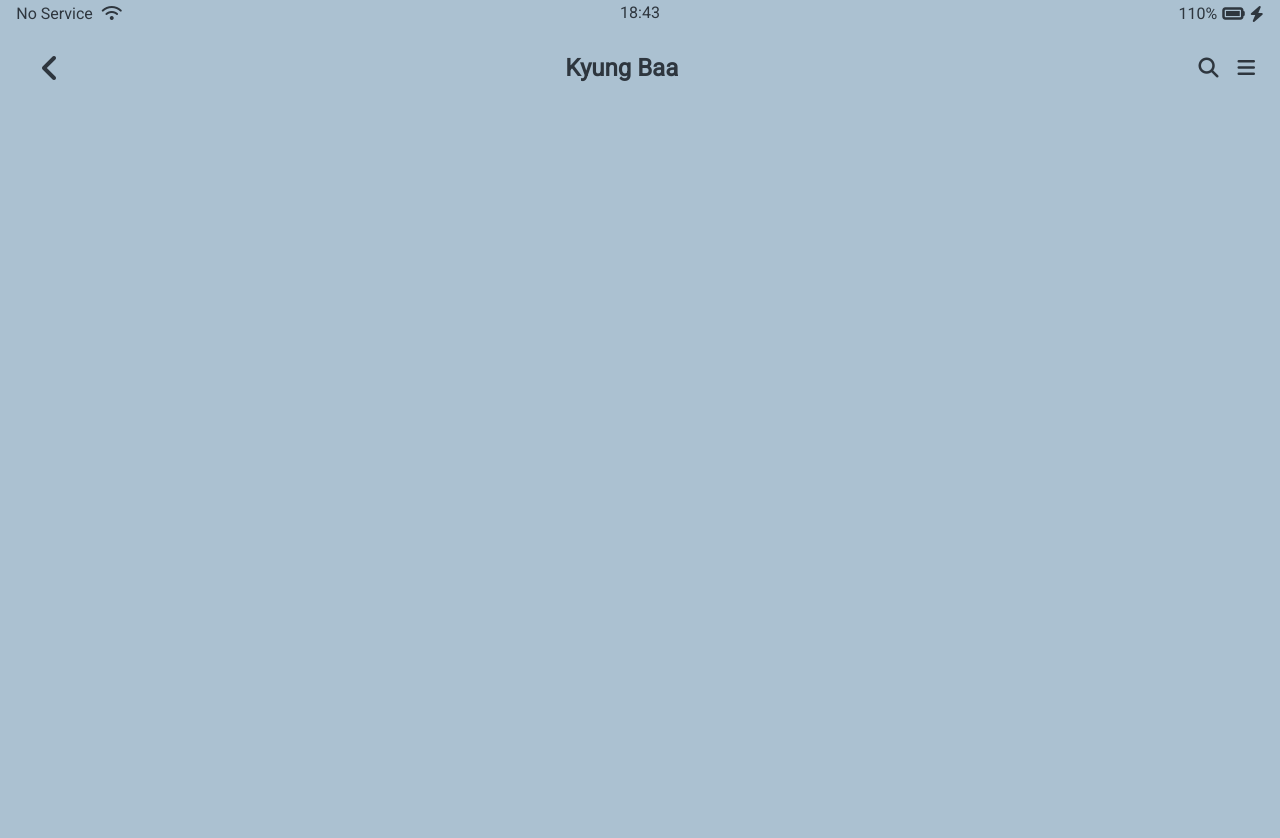
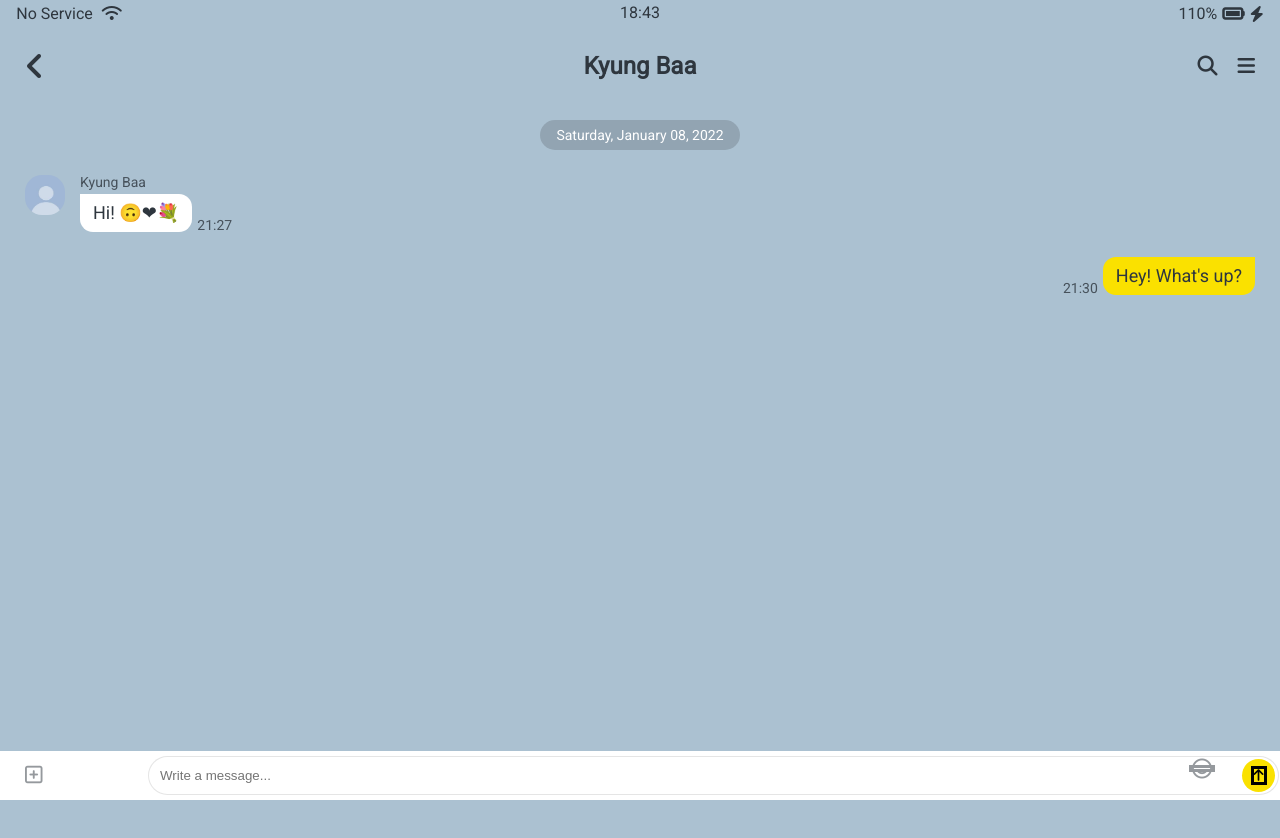
Before and after one commit to kyungbaa/kokoa-clone-2021, a plain HTML site: page chat.html in a window 1280 px wide. Shown: the top 838 px of the page. Before the commit the page ends 800 px from the top, so only its background shows below. Drawn offline with Linux system fonts and the light colour scheme.

Commit message:
Finish chat page

```diff
--- a/chat.html
+++ b/chat.html
@@ -37,7 +37,38 @@
       </div>
     </header>
 
-    <main class="main-screen"></main>
+    <main class="main-screen main-chat">
+      <div class="chat__timestamp">Saturday, January 08, 2022</div>
+
+      <div class="message-row">
+        <img src="images/user-avatar.jfif" alt="프로필이미지" />
+        <div class="message-row__content">
+          <span class="message_author">Kyung Baa</span>
+          <div class="message__info">
+            <span class="message__bubble">Hi! 🙃❤💐</span>
+            <span class="message__time">21:27</span>
+          </div>
+        </div>
+      </div>
+
+      <div class="message-row message-row--own">
+        <div class="message-row__content">
+          <div class="message__info">
+            <span class="message__bubble">Hey! What's up?</span>
+            <span class="message__time">21:30</span>
+          </div>
+        </div>
+      </div>
+    </main>
+
+    <form class="reply">
+      <div class="reply__column"><i class="far fa-plus-square fa-lg"></i></div>
+      <div class="reply__column">
+        <input type="text" placeholder="Write a message... " />
+        <i class="far fa-smile fa-lg"></i>
+        <button><i class="fas fa-arrow-up"></i></button>
+      </div>
+    </form>
 
     <script
       src="https://kit.fontawesome.com/6478f529f2.js"
--- a/css/components/alt-screen-header.css
+++ b/css/components/alt-screen-header.css
@@ -1,9 +1,13 @@
 .alt-header {
-  padding: 25px 25px 18px 25px;
+  padding: 25px;
   margin-bottom: 15px;
   display: flex;
   align-items: center;
   justify-content: center;
+}
+
+.alt-header__coulumn {
+  width: 33%;
 }
 
 .alt-header__title {
@@ -14,9 +18,20 @@
 .alt-header__coulumn:first-child {
   margin-right: auto;
 }
+
+.alt-header__coulumn:nth-child(2) {
+  text-align: center;
+}
 .alt-header__coulumn:last-child {
   margin-left: auto;
+  display: flex;
+  justify-content: end;
 }
-.alt-header__coulumn i:last-child {
-  margin-left: 15px;
+
+.alt-header__coulumn span:last-child {
+  margin-left: 20px;
 }
+
+.main-chat {
+  margin-top: 45px;
+}
--- a/css/screen/chat.css
+++ b/css/screen/chat.css
@@ -1,3 +1,157 @@
 #chat-screen {
   background-color: #abc1d1;
+  height: 11000vh;
 }
+
+#chat-screen .alt-header,
+#chat-screen .status-bar {
+  position: fixed;
+  width: 100%;
+  box-sizing: border-box;
+  background-color: #abc1d1;
+  top: 0px;
+}
+#chat-screen .alt-header {
+  top: 25px;
+  z-index: 1;
+}
+#chat-screen .status-bar {
+  z-index: 2;
+}
+
+.main-chat {
+  margin-top: 120px;
+  display: flex;
+  flex-direction: column;
+  align-items: center;
+}
+
+.chat__timestamp {
+  color: white;
+  background-color: #92a4b2;
+  padding: 8px 16px;
+  border-radius: 30px;
+  font-size: 14px;
+  margin-bottom: 25px;
+}
+
+.message-row {
+  width: 100%;
+  display: flex;
+  margin-bottom: 25px;
+}
+
+.message-row img {
+  width: 40px;
+  height: 40px;
+  border-radius: 17px;
+  margin-right: 15px;
+}
+
+.message_author {
+  margin-bottom: 5px;
+  display: block;
+}
+.message__info {
+  display: flex;
+  align-items: flex-end;
+}
+
+.message__bubble {
+  background-color: white;
+  padding: 10px 13px;
+  font-size: 18px;
+  border-radius: 13px;
+  border-top-left-radius: 0;
+  margin-right: 5px;
+}
+.message__time,
+.message_author {
+  opacity: 0.8;
+  font-size: 14px;
+}
+
+.message-row--own {
+  justify-content: flex-end;
+}
+
+.message-row--own .message__bubble {
+  background-color: var(--yellow);
+  border-top-right-radius: 0;
+  border-top-left-radius: 13px;
+  margin-right: 0px;
+  margin-left: 5px;
+}
+
+/*
+flex의 자식들만 가능한 순서 바꾸기 :
+여기서도 가능하지만 코드가 길어져서 flex-direction: row-reverse;로 대체했음
+
+.message-row--own .message__bubble {
+  order: 1;
+}
+.message-row--own .message__time {
+  order: 0;
+}
+*/
+/*html 수정 없이 css 만으로 순서 modifier의 바꾸기*/
+.message-row--own .message__info {
+  flex-direction: row-reverse;
+}
+
+.reply {
+  position: fixed;
+  /*height: 60px;*/
+  bottom: 0px;
+  width: 100%;
+  background-color: white;
+  display: flex;
+  justify-content: space-between;
+  padding: 5px 25px;
+  box-sizing: border-box;
+  align-items: center;
+}
+.reply .reply__column:first-child {
+  width: 10%;
+}
+.reply .reply__column:last-child {
+  width: 90%;
+  position: relative;
+}
+
+.reply i {
+  opacity: 0.5;
+}
+.reply input {
+  padding: 11px;
+  width: 100%;
+  border: var(--main-border);
+  border-radius: 20px;
+}
+.reply__column:last-child > i,
+.reply__column:last-child button {
+  position: absolute;
+  right: -20px;
+  top: 3px;
+}
+.reply__column:last-child i {
+  right: 40px;
+  top: 9px;
+  border: solid;
+}
+
+.reply__column:last-child button {
+  background-color: var(--yellow);
+  border: none;
+  width: 33px;
+  height: 33px;
+  border-radius: 50%;
+}
+.reply__column button i {
+  opacity: 1;
+}
+
+.reply__column button:focus,
+.reply__column button:active {
+  outline: none;
+}
```
